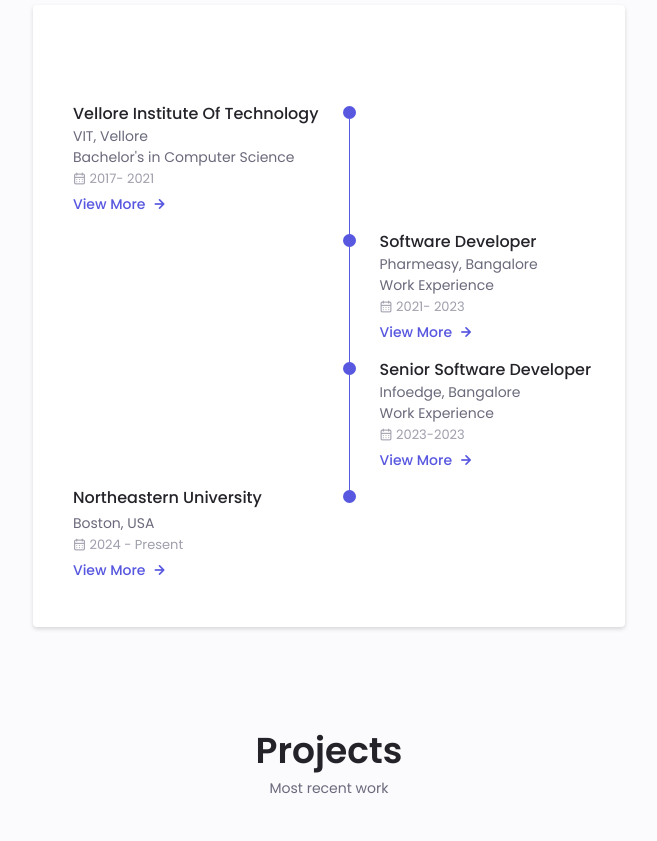
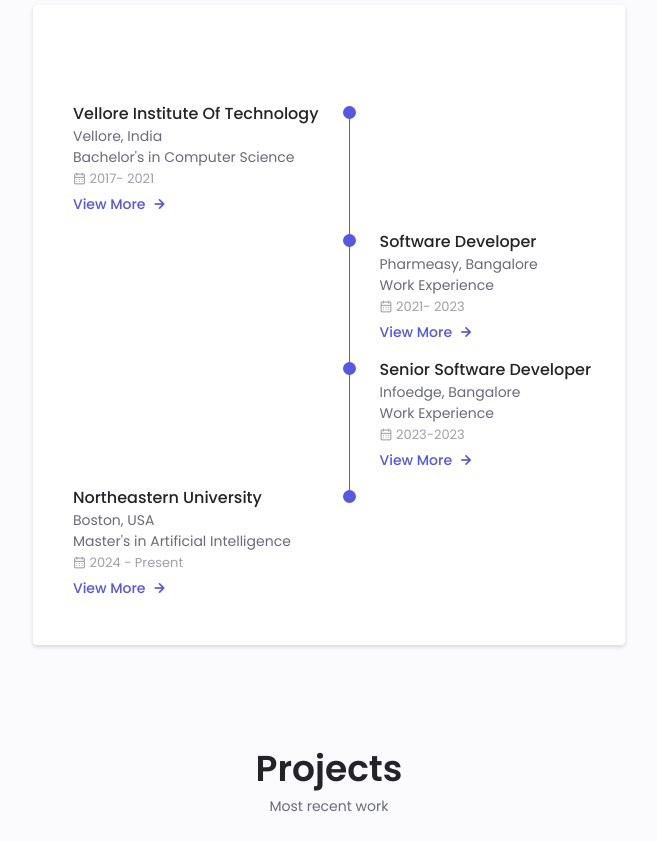
Before and after one commit to mehereasha2601/mehereasha2601.github.io, a plain HTML site: page index.html in a window 1280 px wide. Shown: the part 3200-4041 px from the top of the page, without its empty margins (311-968 px from the left). Drawn offline with nearby package versions, Linux system fonts and the light colour scheme; files whose address does not match are found by name.

Commit message:
updated website

```diff
--- a/index.html
+++ b/index.html
@@ -378,7 +378,7 @@
                 <div>
                   <h3 class="qualification__title">Vellore Institute Of Technology</h3>
                   <span class="qualification__subtitle"
-                    >VIT, Vellore <br />Bachelor's in Computer Science</span
+                    >Vellore, India <br />Bachelor's in Computer Science</span
                   >
                   <div class="qualification__calender">
                     <i class="uil uil-calendar-alt"></i>
@@ -537,7 +537,7 @@
                 <div>
                   <h3 class="qualification__title">Northeastern University</h3>
                   <span class="qualification__subtitle"
-                    >Boston, USA</span
+                  >Boston, USA <br />Master's in Artificial Intelligence</span
                   >
                   <div class="qualification__calender">
                     <i class="uil uil-calendar-alt"></i>
```
